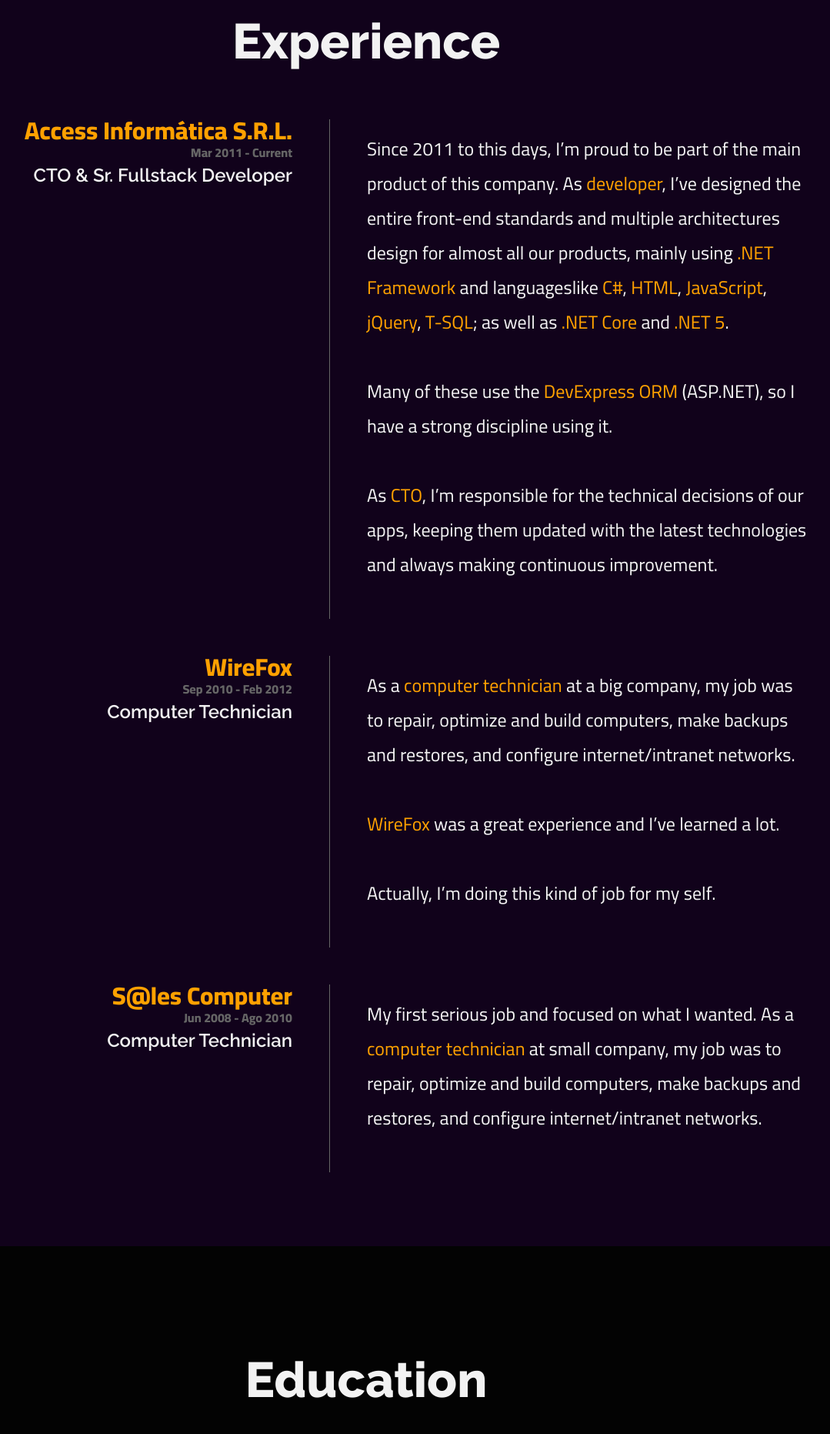
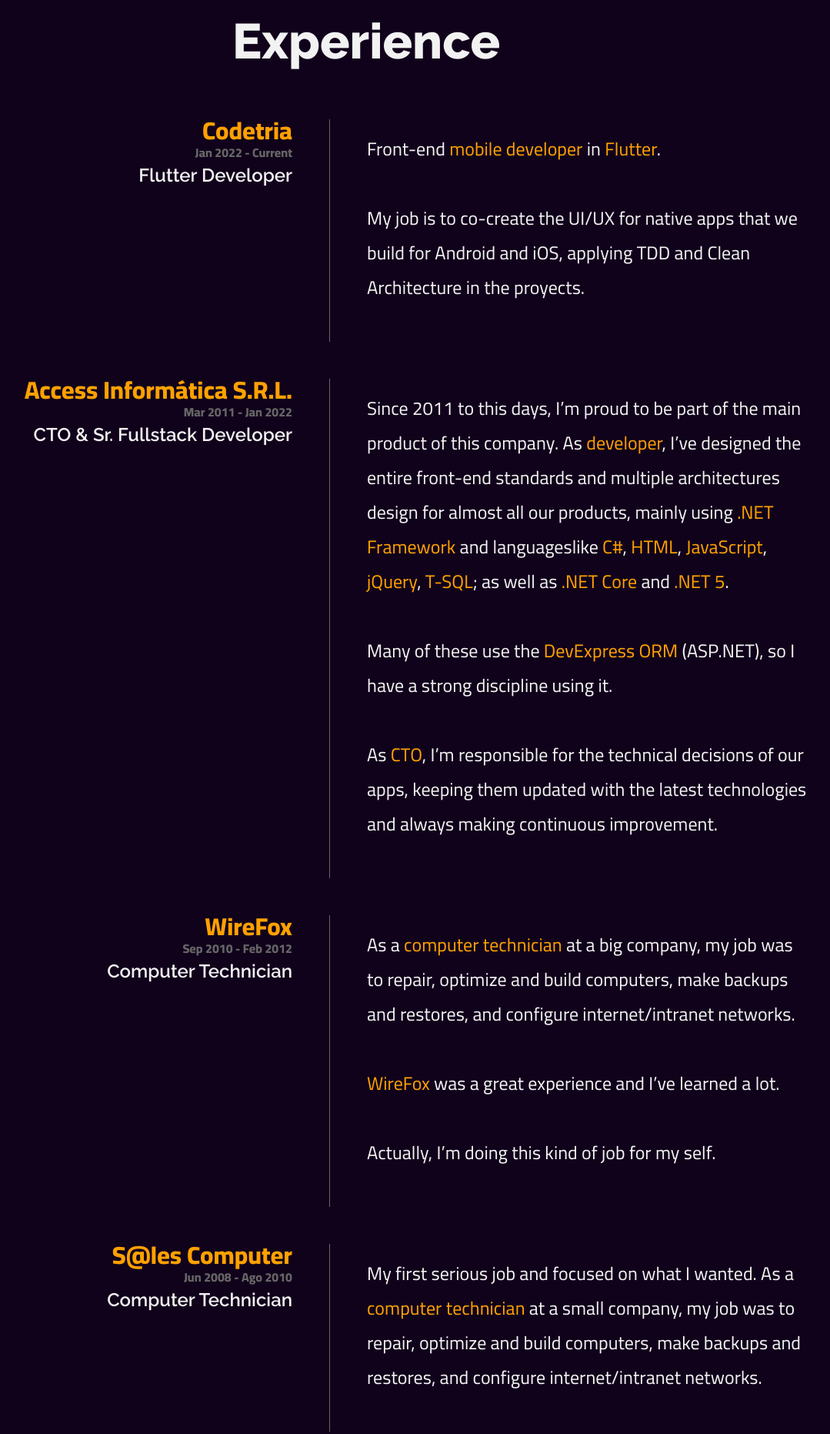
Before and after one commit to flechajm/flechajm.github.io, a plain HTML site: page docs/index.html in a window 1280 px wide. Shown: the part 1720-3583 px from the top of the page at 77% size, without its empty margins (164-1243 px from the left). Drawn offline with nearby package versions, Linux system fonts and the light colour scheme.

Commit message:
Add Codetria as Job

```diff
--- a/docs/index.html
+++ b/docs/index.html
@@ -96,35 +96,35 @@
                 target="_blank"
                 rel="noopener noreferrer"
               >
-                <i class="uil uil-github" title="Visítame en GitHub"></i>
+                <i class="uil uil-github" title="Visit me on GitHub"></i>
               </a>
               <a
                 href="https://www.linkedin.com/in/flechajm/"
                 target="_blank"
                 rel="noopener noreferrer"
               >
-                <i class="uil uil-linkedin" title="Contáctame por Linkedin"></i>
+                <i class="uil uil-linkedin" title="Contact me via Linkedin"></i>
               </a>
               <a
                 href="https://www.instagram.com/flechajm/"
                 target="_blank"
                 rel="noopener noreferrer"
               >
-                <i class="uil uil-instagram" title="Conóceme en Instagram"></i>
+                <i class="uil uil-instagram" title="Know me on Instagram"></i>
               </a>
               <a
                 href="https://twitter.com/flechajm"
                 target="_blank"
                 rel="noopener noreferrer"
               >
-                <i class="uil uil-twitter" title="Léeme en Twitter"></i
+                <i class="uil uil-twitter" title="Readme on Twitter"></i
               ></a>
               <a
                 href="mailto:flechajm@gmail.com"
                 target="_blank"
                 rel="noopener noreferrer"
               >
-                <i class="uil uil-at" title="Envíame un e-mail"></i>
+                <i class="uil uil-at" title="Send me an e-mail"></i>
               </a>
             </div>
           </div>
@@ -157,8 +157,29 @@
         <div class="container">
           <div class="job grid-2">
             <div class="column-1">
+              <div class="title">Codetria</div>
+              <div class="range">Jan 2022 - Current</div>
+              <div class="rol">Flutter Developer</div>
+            </div>
+            <div class="column-2">
+              <p class="text">
+                Front-end <span>mobile developer</span> in
+                <a
+                  href="https://flutter.dev"
+                  target="_blank"
+                  rel="noopener noreferrer"
+                  ><span>Flutter</span></a
+                >. <br /><br />
+                My job is to co-create the UI/UX for native apps that we build
+                for Android and iOS, applying TDD and Clean Architecture in the
+                proyects.
+              </p>
+            </div>
+          </div>
+          <div class="job grid-2">
+            <div class="column-1">
               <div class="title">Access Informática S.R.L.</div>
-              <div class="range">Mar 2011 - Current</div>
+              <div class="range">Mar 2011 - Jan 2022</div>
               <div class="rol">CTO & Sr. Fullstack Developer</div>
             </div>
             <div class="column-2">
@@ -211,9 +232,9 @@
             <div class="column-2">
               <p class="text">
                 My first serious job and focused on what I wanted. As a
-                <span>computer technician</span> at small company, my job was to
-                repair, optimize and build computers, make backups and restores,
-                and configure internet/intranet networks.
+                <span>computer technician</span> at a small company, my job was
+                to repair, optimize and build computers, make backups and
+                restores, and configure internet/intranet networks.
               </p>
             </div>
           </div>
```
